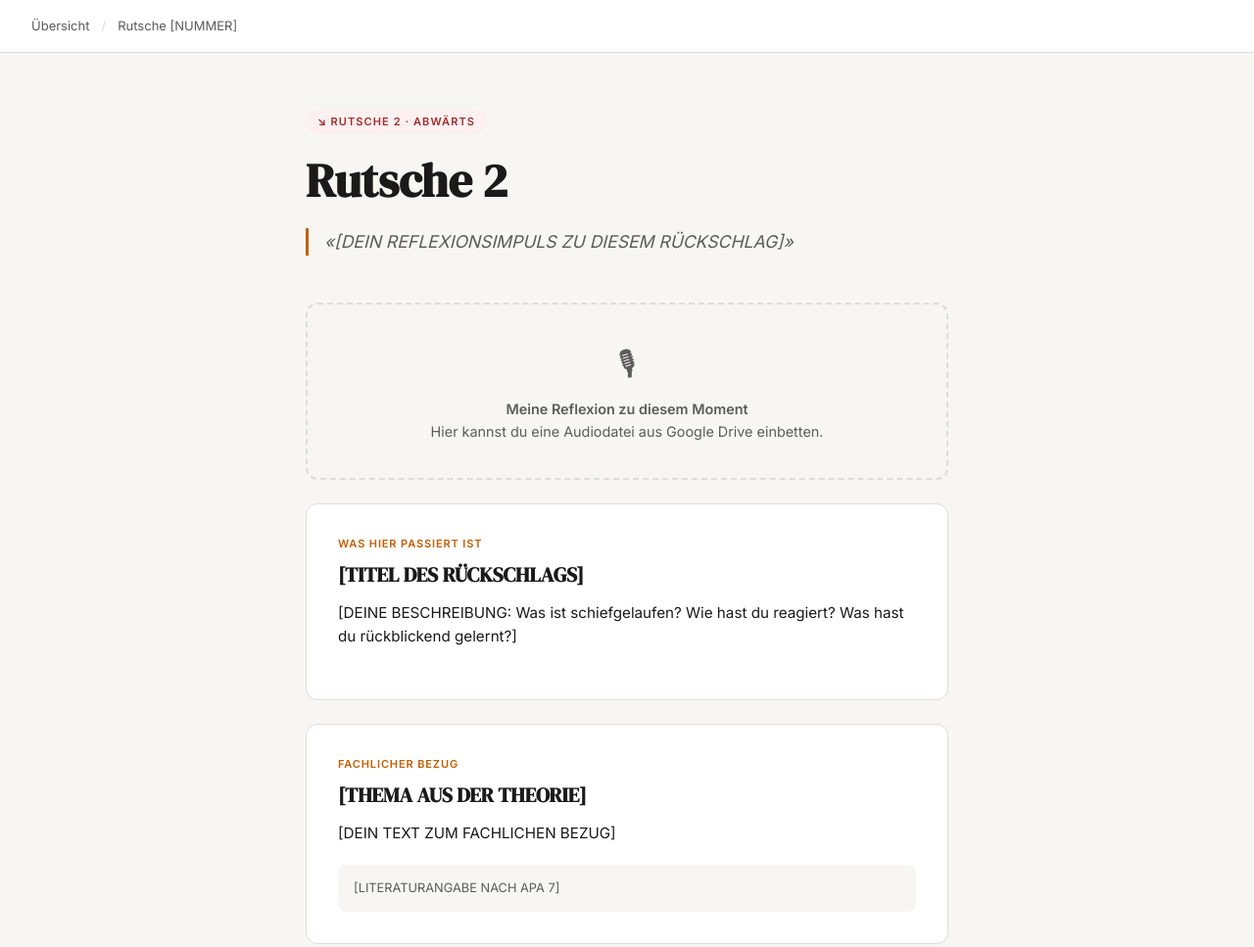
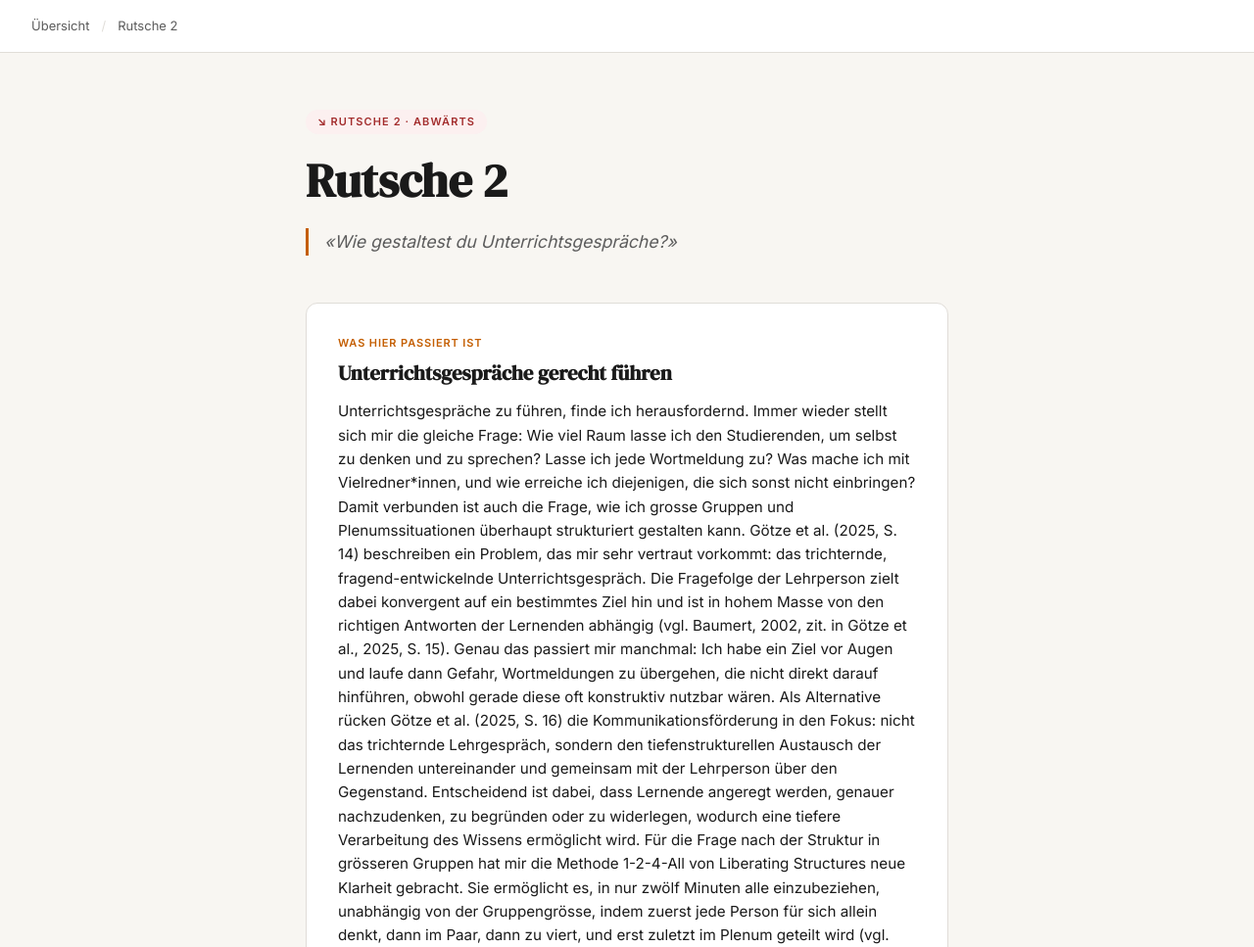
Before and after one commit to kathabaur-EHB/Leiterspiel_QV1, a plain HTML site: page r2.html in a window 1280 px wide. Shown: the top 967 px of the page at 98% size. Drawn offline with Linux system fonts and the light colour scheme.

Commit message:
Update r2.html

```diff
--- a/r2.html
+++ b/r2.html
@@ -3,36 +3,38 @@
 <head>
   <meta charset="UTF-8">
   <meta name="viewport" content="width=device-width, initial-scale=1.0">
-  <title>Rutsche [NUMMER] – Leiterspiel QV1</title>
+  <title>Rutsche 2 – Leiterspiel QV1</title>
   <link rel="stylesheet" href="style.css">
 </head>
 <body class="aussetzen">
   <nav class="nav">
     <a href="index.html">Übersicht</a>
     <span class="nav-sep">/</span>
-    <a href="#">Rutsche [NUMMER]</a>
+    <a href="#">Rutsche 2</a>
   </nav>
   <header class="hero">
     <span class="hero-badge" style="background:#FCF0F0;color:#A32D2D;">↘ Rutsche 2 · Abwärts</span>
     <h1>Rutsche 2</h1>
-    <p class="hero-impuls">«[DEIN REFLEXIONSIMPULS ZU DIESEM RÜCKSCHLAG]»</p>
+    <p class="hero-impuls">«Wie gestaltest du Unterrichtsgespräche?»</p>
   </header>
   <main>
-    <div class="media-slot">
-      <div class="slot-icon">🎙</div>
-      <p><strong>Meine Reflexion zu diesem Moment</strong><br>
-      Hier kannst du eine Audiodatei aus Google Drive einbetten.</p>
-    </div>
-    <div class="thema">
+     <div class="thema">
       <div class="thema-label">Was hier passiert ist</div>
-      <h2>[TITEL DES RÜCKSCHLAGS]</h2>
-      <p>[DEINE BESCHREIBUNG: Was ist schiefgelaufen? Wie hast du reagiert? Was hast du rückblickend gelernt?]</p>
+      <h2>Unterrichtsgespräche gerecht führen</h2>
+      <p>Unterrichtsgespräche zu führen, finde ich herausfordernd. Immer wieder stellt sich mir die gleiche Frage: Wie viel Raum lasse ich den Studierenden, um selbst zu denken und zu sprechen? Lasse ich jede Wortmeldung zu? Was mache ich mit Vielredner*innen, und wie erreiche ich diejenigen, die sich sonst nicht einbringen? Damit verbunden ist auch die Frage, wie ich grosse Gruppen und Plenumssituationen überhaupt strukturiert gestalten kann.
+Götze et al. (2025, S. 14) beschreiben ein Problem, das mir sehr vertraut vorkommt: das trichternde, fragend-entwickelnde Unterrichtsgespräch. Die Fragefolge der Lehrperson zielt dabei konvergent auf ein bestimmtes Ziel hin und ist in hohem Masse von den richtigen Antworten der Lernenden abhängig (vgl. Baumert, 2002, zit. in Götze et al., 2025, S. 15). Genau das passiert mir manchmal: Ich habe ein Ziel vor Augen und laufe dann Gefahr, Wortmeldungen zu übergehen, die nicht direkt darauf hinführen, obwohl gerade diese oft konstruktiv nutzbar wären.
+Als Alternative rücken Götze et al. (2025, S. 16) die Kommunikationsförderung in den Fokus: nicht das trichternde Lehrgespräch, sondern den tiefenstrukturellen Austausch der Lernenden untereinander und gemeinsam mit der Lehrperson über den Gegenstand. Entscheidend ist dabei, dass Lernende angeregt werden, genauer nachzudenken, zu begründen oder zu widerlegen, wodurch eine tiefere Verarbeitung des Wissens ermöglicht wird.
+Für die Frage nach der Struktur in grösseren Gruppen hat mir die Methode 1-2-4-All von Liberating Structures neue Klarheit gebracht. Sie ermöglicht es, in nur zwölf Minuten alle einzubeziehen, unabhängig von der Gruppengrösse, indem zuerst jede Person für sich allein denkt, dann im Paar, dann zu viert, und erst zuletzt im Plenum geteilt wird (vgl. liberatingstructures.de). Genau das adressiert meine Sorge um Vielredner*innen und stille Studierende gleichermassen: Da sich zuerst jede Person im Stillen Gedanken macht, bevor ein Austausch stattfindet, erhalten auch jene Gehör, die nicht gerne vor der ganzen Gruppe sprechen, während gleichzeitig verhindert wird, dass einzelne Meinungen das Gespräch von Anfang an dominieren.
+Diese Struktur hilft mir auch bei der Frage nach dem richtigen Mass. Statt zu entscheiden, ob ich jede Wortmeldung im Plenum zulasse, kann ich den Austausch zunächst in kleineren, geschützten Konstellationen stattfinden lassen und erst am Schluss gezielt einzelne Ergebnisse aus den Vierergruppen ernten, zum Beispiel mit der Frage, welche Idee die Gruppe besonders bemerkenswert fand.
+Diese Rutsche steht deshalb für mich für eine anhaltende Unsicherheit, die ich noch nicht vollständig aufgelöst habe, aber für die ich jetzt konkretere Werkzeuge kenne. Statt mich bei jedem Unterrichtsgespräch neu zu fragen, wie ich alle einbinden kann, will ich Liberating Structures bewusster und regelmässiger einsetzen, um Beteiligung nicht dem Zufall oder der Lautstärke einzelner zu überlassen, sondern gezielt zu gestalten.
+</p>
     </div>
     <div class="thema">
       <div class="thema-label">Fachlicher Bezug</div>
-      <h2>[THEMA AUS DER THEORIE]</h2>
-      <p>[DEIN TEXT ZUM FACHLICHEN BEZUG]</p>
-      <div class="lit">[LITERATURANGABE NACH APA 7]</div>
+      <h2>Literatur</h2>
+      <div class="lit"><p>Götze, D., Holzäpfel, L., Rösken-Winter, B., Prediger, S., & Selter, C. (2025). Im Dialog zum tieferen Verständnis gelangen. <em>Pädagogik</em>, 11/2025, S. 14–17.</p>
+<p>Liberating Structures. (o. J.). https://liberatingstructures.de/</p>
+</div>
     </div>
     <div class="page-nav">
       <a href="index.html">← Übersicht</a>
```
